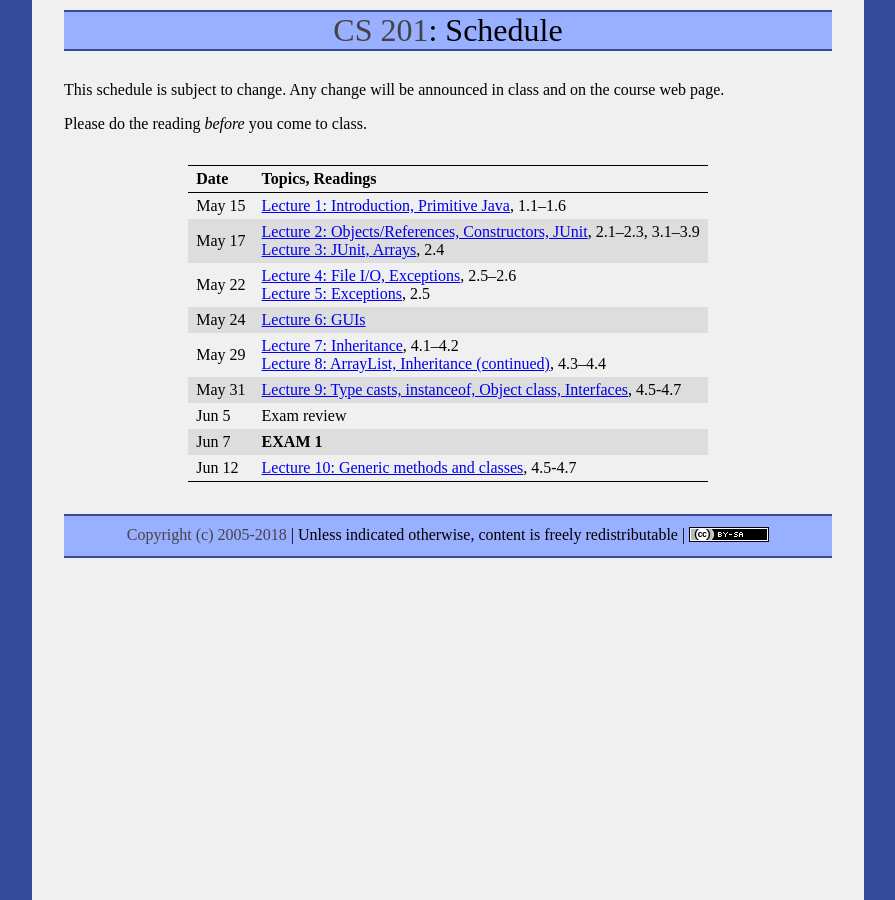
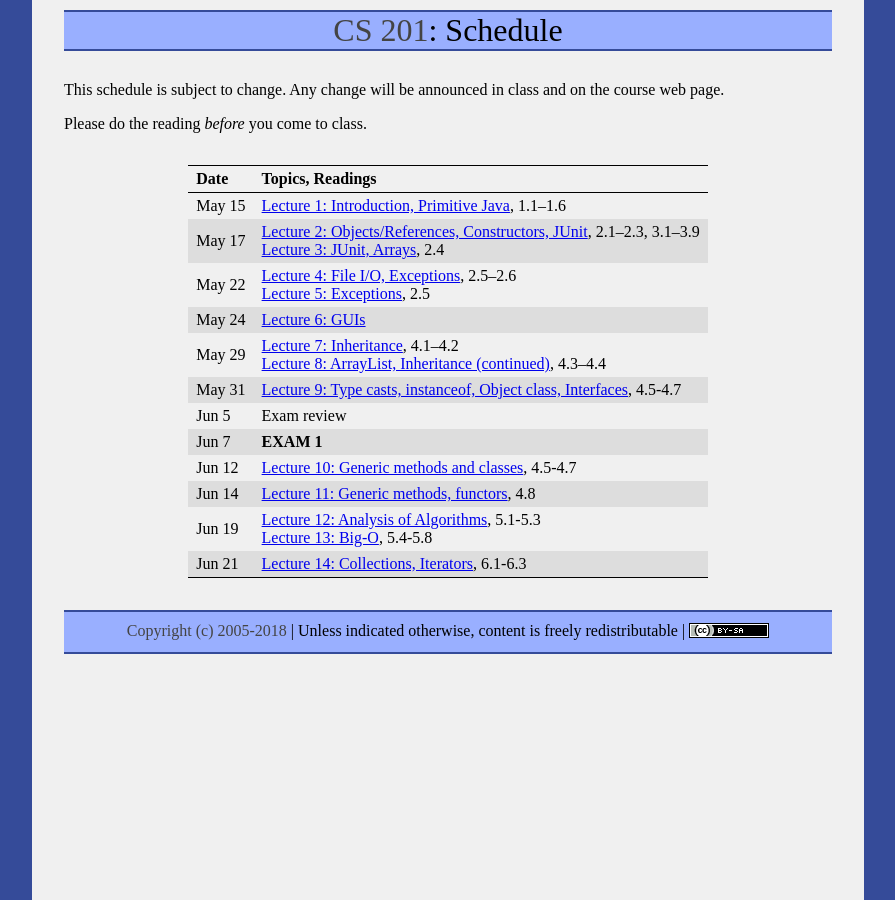
Before and after one commit to ycpcs/cs201-summer2018, a Jekyll site: the page built from schedule.md, in a window 1280 px wide. Shown: the whole page, without its empty margins (192-1087 px from the left). Built offline with Jekyll 4.4.1, drawn with Linux system fonts in a browser that asks for light colours.

Commit message:
update schedule
update schedule

```diff
--- a/schedule.md
+++ b/schedule.md
@@ -18,6 +18,9 @@ May 31 | [Lecture 9: Type casts, instanceof, Object class, Interfaces](lectures/
 Jun 5  | Exam review
 Jun 7  | **EXAM 1**
 Jun 12 | [Lecture 10: Generic methods and classes](lectures/lecture10.html), 4.5-4.7
+Jun 14 | [Lecture 11: Generic methods, functors](lectures/lecture11.html), 4.8
+Jun 19 | [Lecture 12: Analysis of Algorithms](lectures/lecture12.html), 5.1-5.3 <br /> [Lecture 13: Big-O](lectures/lecture13.html), 5.4-5.8
+Jun 21 | [Lecture 14: Collections, Iterators](lectures/lecture14.html), 6.1-6.3
 
 
 
```
Also changed, not shown: index.md (+1 -0 lines), labs/index.md (+3 -0 lines).
